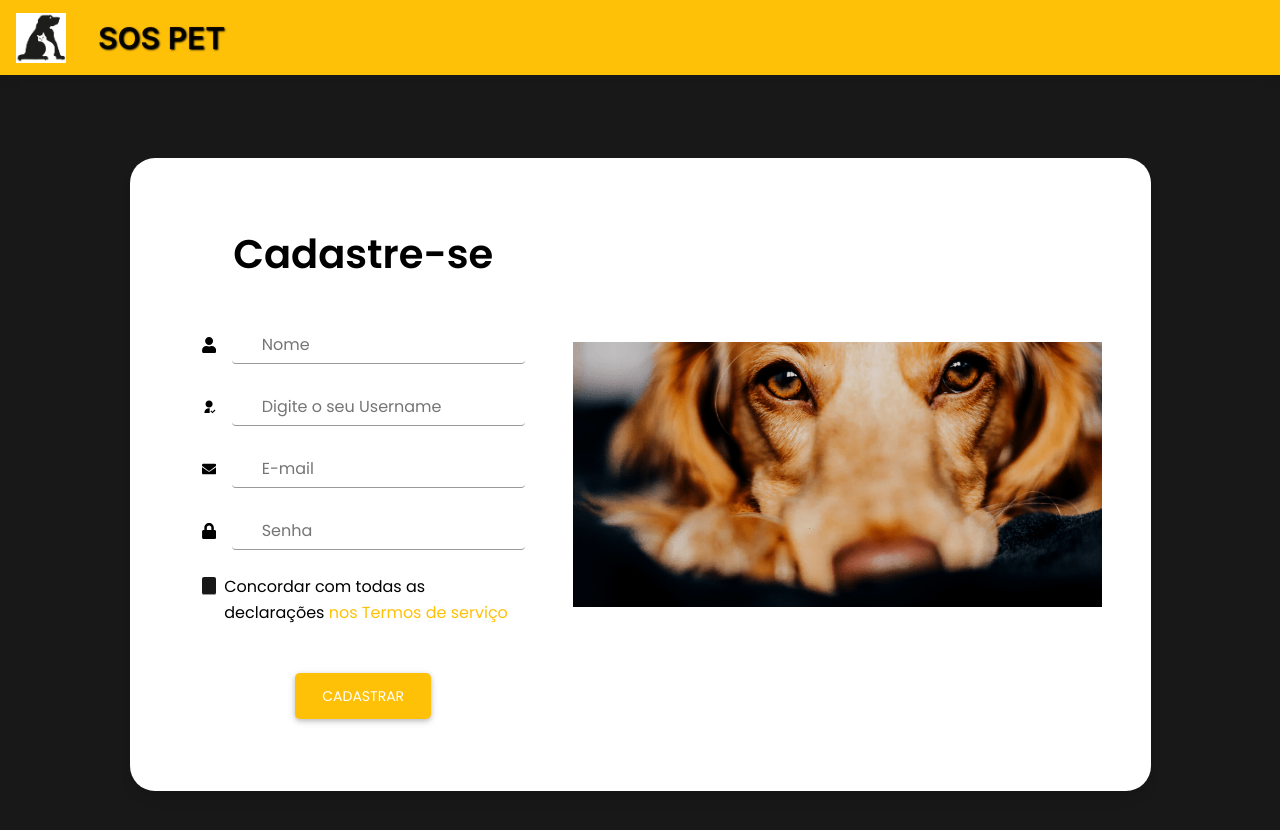
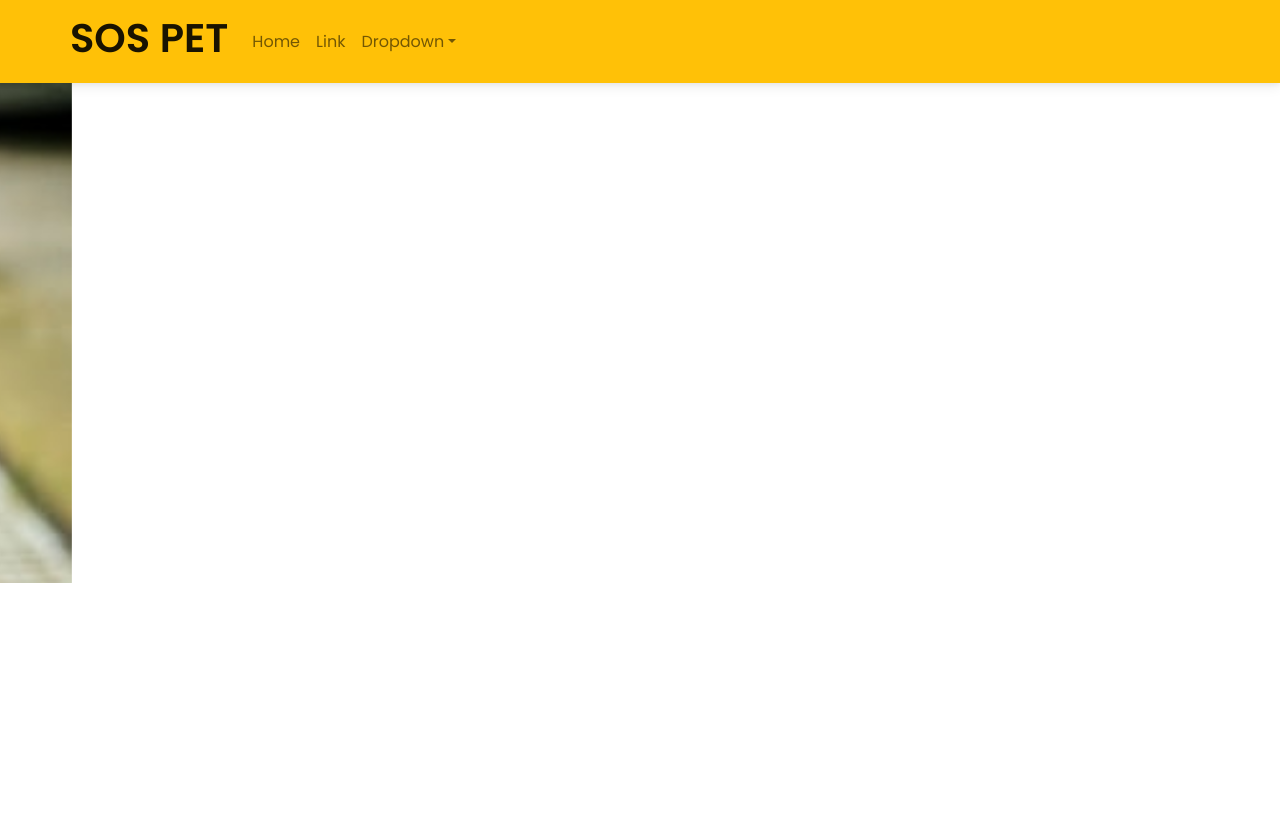
Before and after one commit to Anderson1289/SOS-PET-new-version-, a React (Create React App) app in the folder sos-pet/: page / in a window 1280 px wide. Shown: the top 830 px of the page. After the commit the page ends 800 px from the top, so only its background shows below. Built offline with nearby package versions, Linux system fonts and the light colour scheme; no server answers; what miragejs would draw is missing.

Commit message:
changing screen

```diff
--- a/sos-pet/src/App.tsx
+++ b/sos-pet/src/App.tsx
@@ -13,7 +13,7 @@ const Title = styled.h1 `
 export function App() {
   return (
     <>
-      <SignUp/>
+      <Header/>
       <GlobalStyle/>
     </>
   );
```
